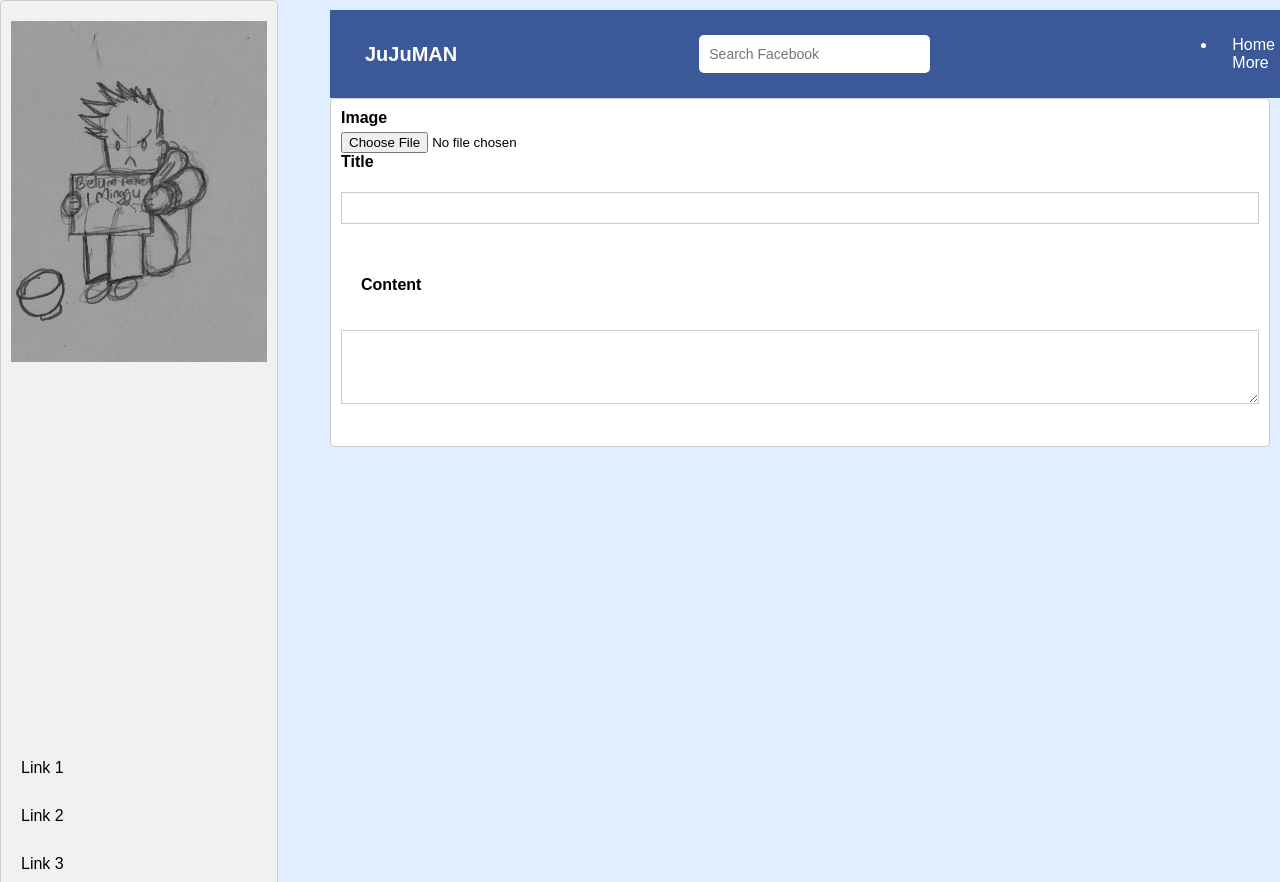
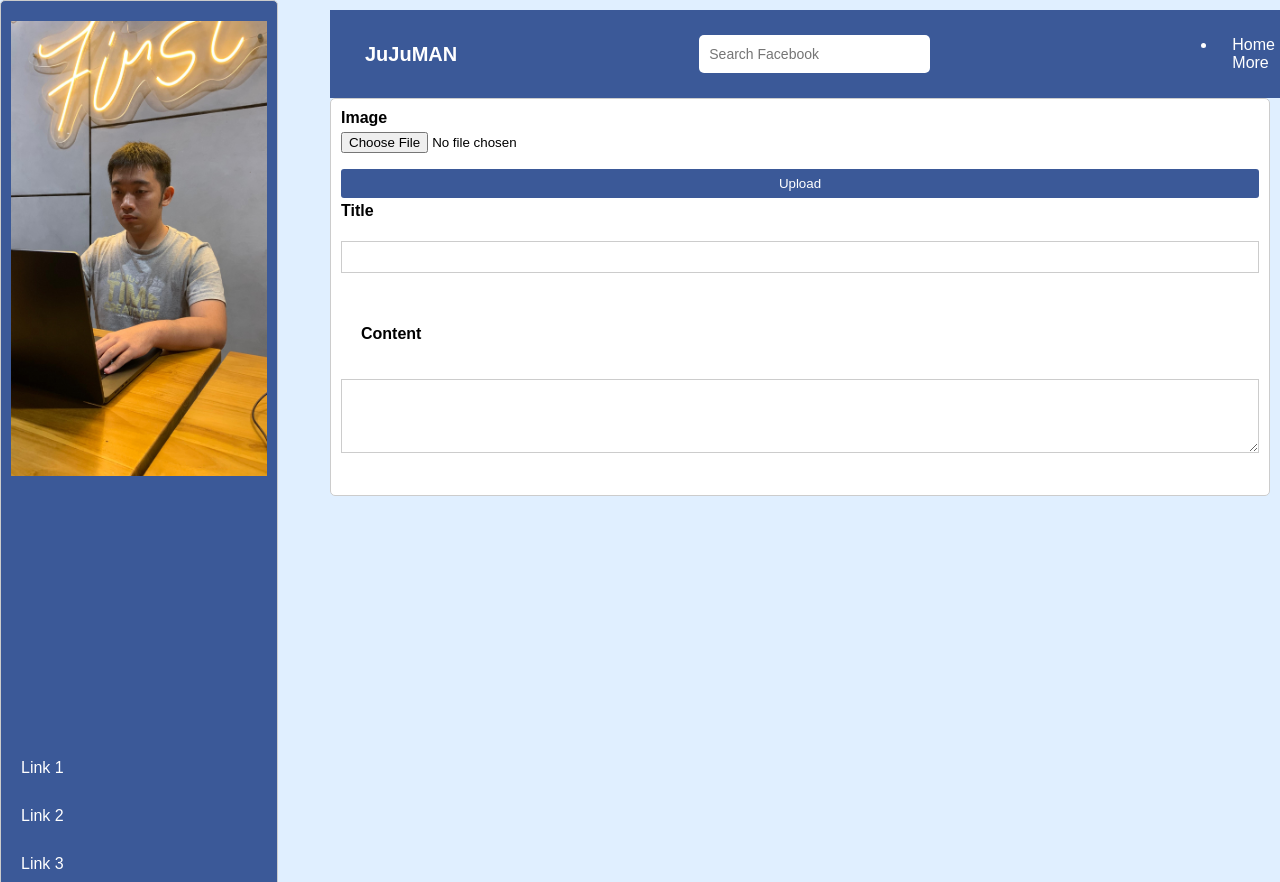
Before and after one commit to RandySteven/randy.blog, a PHP site: page /gallery_form.php in a window 1280 px wide. Run offline with PHP 8.4, Linux system fonts and the light colour scheme.

Commit message:
gallery form

```diff
--- a/gallery_form.php
+++ b/gallery_form.php
@@ -3,6 +3,7 @@
     <div>
         <label id="image">Image</label>
         <input type="file" name="image" id="image">
+        <button type="submit" value="Submit">Upload</button>
     </div>
     <?php require_once "./form.php" ;?>
 </form>
--- a/style.css
+++ b/style.css
@@ -147,7 +147,7 @@ button:hover {
     left: 0;  /* Position at left side */
     width: 200px;  /* Set the width of the navbar */
     height: 100vh;  /* Set the height to 100% viewport height */
-    background-color: #f1f1f1;  /* Light background color */
+    background-color: #3B5998;  /* Light background color */
     display: flex;  /* Arrange content vertically */
     flex-direction: column;  /* Stack elements on top */
     align-items: center;  /* Center content horizontally */
@@ -172,13 +172,13 @@ button:hover {
 
 #sidenavbar a {
     text-decoration: none;  /* Remove underline from links */
-    color: black;  /* Set link color */
+    color: white;
     padding: 10px;  /* Add padding to links */
     display: block;  /* Make links fill the width of the list item */
 }
 
 #sidenavbar a:hover {
-    background-color: #e0e0e0;  /* Change background on hover */
+    background-color: #2F4F83;  /* Change background on hover */
 }
 
 .gallery {
```
Also changed, not shown: assets/img/profile.jpeg.
